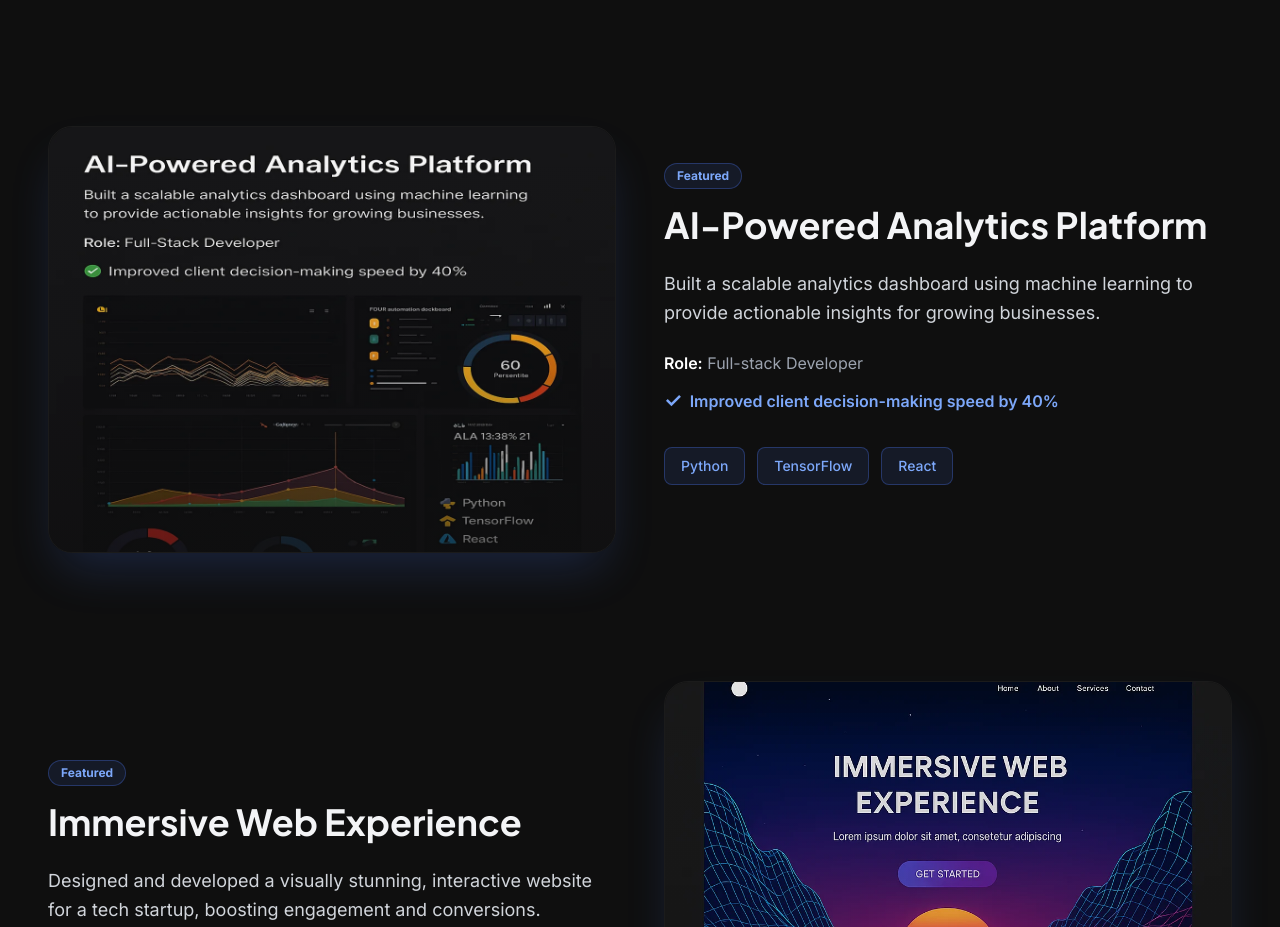
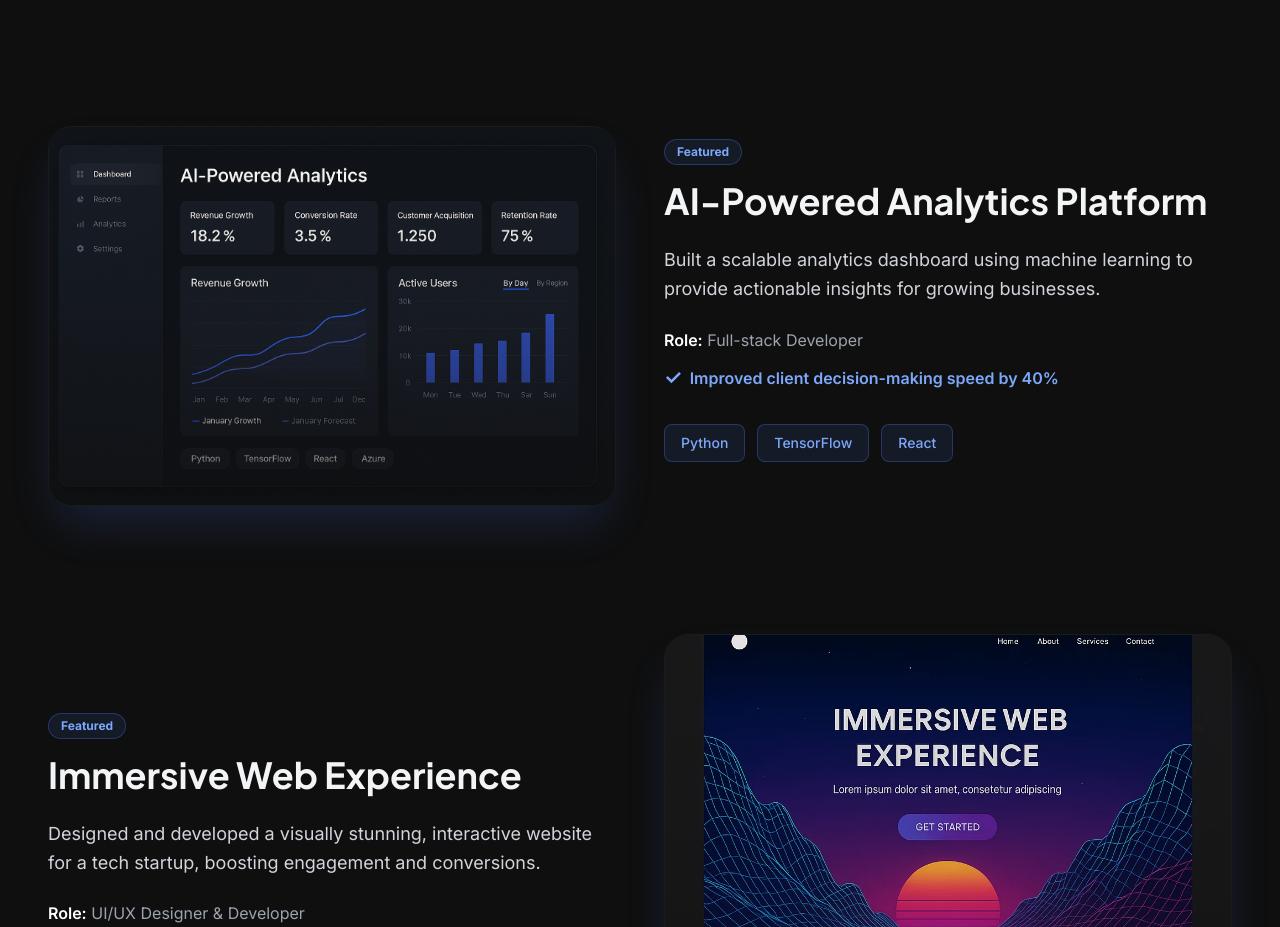
Before and after one commit to Majnu04/Tech-Solutions, a React (Vite) app: page /all-projects in a window 1280 px wide. Shown: the part 911-1838 px from the top of the page. Built offline with nearby package versions, Linux system fonts and the light colour scheme.

Commit message:
Premium refinements: Reduce font weights (700/600 instead of 900/800), adjust text opacity for refined look, increase button radius to 1rem for premium aesthetic

```diff
--- a/src/components/Showcase.tsx
+++ b/src/components/Showcase.tsx
@@ -17,7 +17,7 @@ const featuredProjects = [
     role: 'Full-stack Developer',
     result: 'Improved client decision-making speed by 40%',
     tech: ['Python', 'TensorFlow', 'React'],
-    image: '/AI_Powered_Analytics_Platform_Optimized.webp'
+    image: '/images/ai-analytics-dashboard-screenshot.webp.webp'
   },
   {
     title: 'Immersive Web Experience',
--- a/src/pages/AllProjectsPage.tsx
+++ b/src/pages/AllProjectsPage.tsx
@@ -21,7 +21,7 @@ const allProjects = [
     role: 'Full-stack Developer',
     result: 'Improved client decision-making speed by 40%',
     tech: ['Python', 'TensorFlow', 'React'],
-    image: '/AI_Powered_Analytics_Platform_Optimized.webp',
+    image: '/images/ai-analytics-dashboard-screenshot.webp.webp',
     category: 'Featured'
   },
   {
```
